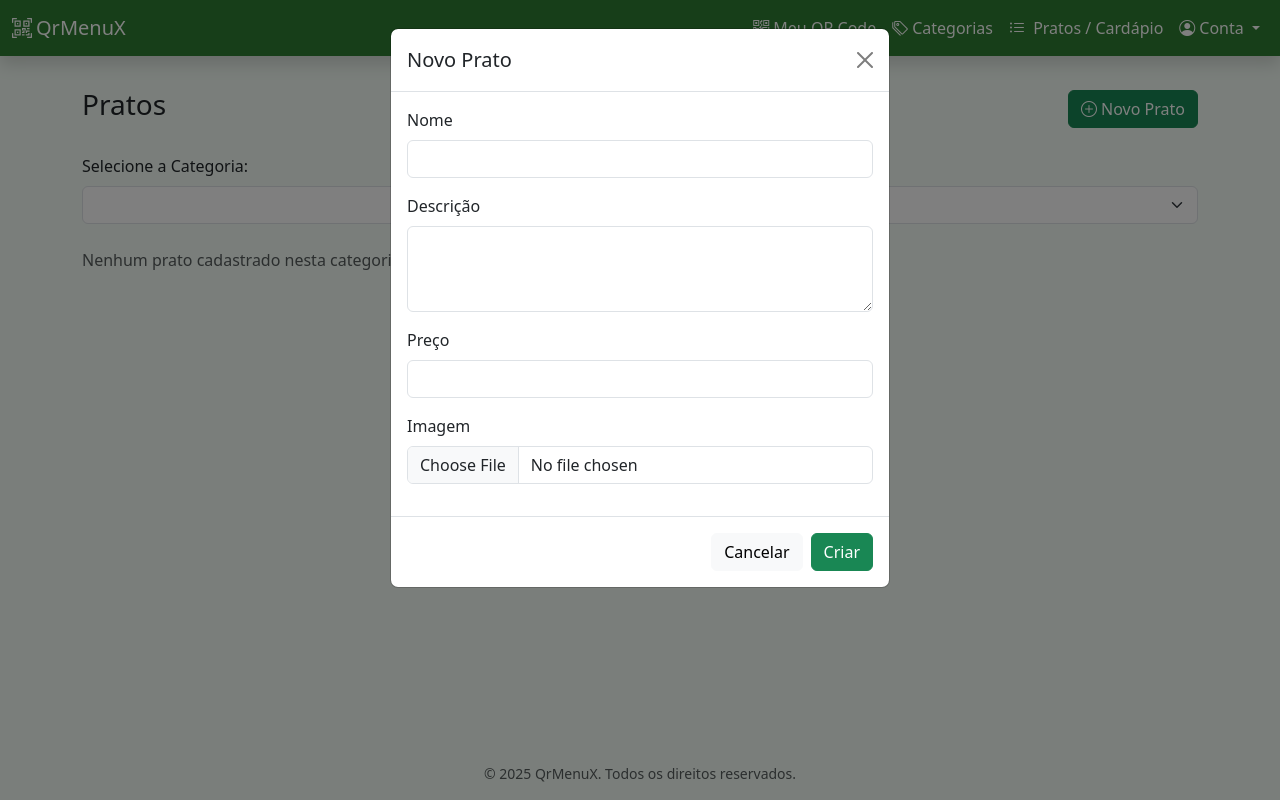
After one commit to Erick0011/QrMenuX, a Flask app: page /dashboard/items in a window 1280 px wide, after a click on "Novo Prato". The commit adds this page. Run offline with Flask 3, Linux system fonts and the light colour scheme; a user stored in the database is signed in; lists and menus that the app fills with data are empty.

Commit message:
Comecando a reforma 16

```diff
--- a/app/routes/dashboard_routes.py
+++ b/app/routes/dashboard_routes.py
@@ -1,14 +1,14 @@
 from flask import Blueprint, render_template, redirect, url_for, request, flash
 from flask_login import login_required, current_user
-from app.models import db, Category, MenuItem
 import os
 from werkzeug.utils import secure_filename
+from app.models import db, Category, MenuItem
+from flask import current_app
+
+
 
 bp = Blueprint("dashboard", __name__, url_prefix="/dashboard")
 
-
-UPLOAD_FOLDER = "app/static/uploads"
-os.makedirs(UPLOAD_FOLDER, exist_ok=True)
 
 @bp.route("/")
 @login_required
@@ -23,20 +23,186 @@ def subscription():
     subscription = restaurant.subscription if restaurant else None
     return render_template("dashboard/subscription.html", subscription=subscription)
 
-@bp.route("/categorias")
+
+
+
+@bp.route("/categories", methods=["GET", "POST"])
 @login_required
-def categories():
+def list_categories():
     restaurant = current_user.restaurant
-    categories = Category.query.filter_by(restaurant_id=restaurant.id).all() if restaurant else []
+    if request.method == "POST":
+        name = request.form.get("name")
+        if name:
+            new_category = Category(name=name.strip(), restaurant=restaurant)
+            db.session.add(new_category)
+            db.session.commit()
+            flash("Categoria criada com sucesso!", "success")
+    categories = Category.query.filter_by(restaurant=restaurant).all()
     return render_template("dashboard/categories.html", categories=categories)
 
-@bp.route("/cardapio")
+@bp.route("/categories/<int:category_id>/toggle")
 @login_required
-def menu():
-    # Exibir itens agrupados por categoria
+def toggle_category(category_id):
+    category = Category.query.get_or_404(category_id)
+    if category.restaurant != current_user.restaurant:
+        flash("Acesso negado.", "danger")
+        return redirect(url_for('category.list_categories'))
+    category.is_active = not category.is_active
+    db.session.commit()
+    flash("Estado da categoria alterado.", "info")
+    return redirect(url_for('dashboard.list_categories'))
+
+@bp.route("/categories/<int:category_id>/delete")
+@login_required
+def delete_category(category_id):
+    category = Category.query.get_or_404(category_id)
+    if category.restaurant != current_user.restaurant:
+        flash("Acesso negado.", "danger")
+        return redirect(url_for('category.list_categories'))
+    db.session.delete(category)
+    db.session.commit()
+    flash("Categoria removida com sucesso!", "warning")
+    return redirect(url_for('dashboard.list_categories'))
+
+@bp.route("/categories/<int:category_id>/edit", methods=["POST"])
+@login_required
+def edit_category(category_id):
+    category = Category.query.get_or_404(category_id)
+    if category.restaurant != current_user.restaurant:
+        flash("Acesso negado.", "danger")
+        return redirect(url_for('dashboard.list_categories'))
+
+    name = request.form.get("name")
+    if name:
+        category.name = name.strip()
+        db.session.commit()
+        flash("Categoria atualizada!", "success")
+    return redirect(url_for('dashboard.list_categories'))
+
+@bp.route("/items", methods=["GET"])
+@login_required
+def list_items():
     restaurant = current_user.restaurant
-    categories = Category.query.filter_by(restaurant_id=restaurant.id).all() if restaurant else []
-    return render_template("dashboard/menu.html", categories=categories)
+    categories = Category.query.filter_by(restaurant=restaurant).all()
+    category_id = request.args.get("category_id", type=int)
+    selected_category = Category.query.get(category_id) if category_id else categories[0] if categories else None
+    items = MenuItem.query.filter_by(category=selected_category).all() if selected_category else []
+    return render_template("dashboard/items.html", categories=categories, selected_category=selected_category, items=items)
+
+@bp.route("/items/create", methods=["POST"])
+@login_required
+def create_item():
+    name = request.form.get("name").strip()
+    description = request.form.get("description")
+    price = request.form.get("price", type=float)
+    category_id = request.form.get("category_id", type=int)
+    image = request.files.get("image")
+
+    category = Category.query.get_or_404(category_id)
+    restaurant = current_user.restaurant
+
+    if category.restaurant != restaurant:
+        flash("Acesso negado.", "danger")
+        return redirect(url_for('dashboard.list_items'))
+
+    filename = None
+    if image and name:
+        # Criar nome seguro para o arquivo com base no nome do prato
+        ext = os.path.splitext(image.filename)[1]  # ex: '.jpg'
+        safe_name = secure_filename(name.lower().replace(" ", "_")) + ext
+
+        # Pasta com o nome (slug) do restaurante
+        folder = os.path.join("static", "uploads", restaurant.slug)
+        os.makedirs(folder, exist_ok=True)  # cria se não existir
+
+        filepath = os.path.join(folder, safe_name)
+        image.save(filepath)
+
+        # Caminho relativo salvo no banco
+        filename = f"{restaurant.slug}/{safe_name}"
+
+    new_item = MenuItem(
+        name=name,
+        description=description,
+        price=price,
+        image_filename=filename,
+        category=category
+    )
+
+    db.session.add(new_item)
+    db.session.commit()
+    flash("Prato criado com sucesso!", "success")
+    return redirect(url_for('dashboard.list_items', category_id=category_id))
+
+@bp.route("/items/edit/<int:item_id>", methods=["POST"])
+@login_required
+def edit_item(item_id):
+    item = MenuItem.query.get_or_404(item_id)
+    restaurant = current_user.restaurant
+
+    if item.category.restaurant != restaurant:
+        flash("Acesso negado.", "danger")
+        return redirect(url_for('dashboard.list_items'))
+
+    name = request.form.get("name").strip()
+    description = request.form.get("description")
+    price = request.form.get("price", type=float)
+    category_id = request.form.get("category_id", type=int)
+    image = request.files.get("image")
+
+    new_category = Category.query.get_or_404(category_id)
+    if new_category.restaurant != restaurant:
+        flash("Categoria inválida.", "danger")
+        return redirect(url_for('dashboard.list_items'))
+
+    item.name = name
+    item.description = description
+    item.price = price
+    item.category = new_category
+
+    if image and name:
+        ext = os.path.splitext(image.filename)[1]  # ex: .jpg, .png
+        safe_name = secure_filename(name.lower().replace(" ", "_")) + ext
+
+        folder = os.path.join("static", "uploads", restaurant.slug)
+        os.makedirs(folder, exist_ok=True)
+
+        filepath = os.path.join(folder, safe_name)
+        image.save(filepath)
+
+        item.image_filename = f"{restaurant.slug}/{safe_name}"
+
+    db.session.commit()
+    flash("Prato atualizado com sucesso!", "success")
+    return redirect(url_for('dashboard.list_items', category_id=category_id))
+
+
+@bp.route("/items/<int:item_id>/toggle")
+@login_required
+def toggle_item(item_id):
+    item = MenuItem.query.get_or_404(item_id)
+    if item.category.restaurant != current_user.restaurant:
+        flash("Acesso negado.", "danger")
+        return redirect(url_for('dashboard.list_items'))
+
+    item.is_active = not item.is_active
+    db.session.commit()
+    flash("Estado do prato alterado.", "info")
+    return redirect(url_for('dashboard.list_items', category_id=item.category.id))
+
+@bp.route("/items/<int:item_id>/delete")
+@login_required
+def delete_item(item_id):
+    item = MenuItem.query.get_or_404(item_id)
+    if item.category.restaurant != current_user.restaurant:
+        flash("Acesso negado.", "danger")
+        return redirect(url_for('dashboard.list_items'))
+
+    db.session.delete(item)
+    db.session.commit()
+    flash("Prato excluído com sucesso!", "warning")
+    return redirect(url_for('dashboard.list_items', category_id=item.category.id))
+
 
 @bp.route("/perfil")
 @login_required
--- a/app/templates/dashboard/dashboard_base.html
+++ b/app/templates/dashboard/dashboard_base.html
@@ -2,7 +2,7 @@
 <html lang="pt">
 <head>
   <meta charset="UTF-8">
-  <title>{% block title %}QrMenuX - Painel{% endblock %}</title>
+  <title>QrMenuX -{% block title %} Painel{% endblock %}</title>
   <meta name="viewport" content="width=device-width, initial-scale=1">
   <!-- Bootstrap -->
   <link href="https://cdn.jsdelivr.net/npm/bootstrap@5.3.0/dist/css/bootstrap.min.css" rel="stylesheet">
@@ -35,7 +35,7 @@
   </style>
 </head>
 <body>
-
+  {% include 'modal.html' %}
   <!-- Navbar -->
   <nav class="navbar navbar-expand-lg navbar-dark shadow">
     <div class="container-fluid">
@@ -51,19 +51,19 @@
 
           <li class="nav-item">
             <a class="nav-link" href="{{ url_for('dashboard.subscription') }}">
-              <i class="bi bi-shop me-1"></i>Assinatura
+              <i class="bi bi-qr-code"></i> Meu QR Code
             </a>
           </li>
 
           <li class="nav-item">
-            <a class="nav-link" href="{{ url_for('dashboard.categories') }}">
+            <a class="nav-link" href="{{ url_for('dashboard.list_categories') }}">
               <i class="bi bi-tags me-1"></i>Categorias
             </a>
           </li>
 
           <li class="nav-item">
-            <a class="nav-link" href="{{ url_for('dashboard.menu') }}">
-              <i class="bi bi-list-ul me-1"></i>Cardápio
+            <a class="nav-link" href="{{ url_for('dashboard.list_items') }}">
+              <i class="bi bi-list-ul me-1"></i> Pratos / Cardápio
             </a>
           </li>
 
@@ -73,6 +73,7 @@
             </a>
             <ul class="dropdown-menu dropdown-menu-end">
               <li><a class="dropdown-item" href="{{ url_for('dashboard.profile') }}">Perfil</a></li>
+              <li><a class="dropdown-item" href="{{ url_for('dashboard.subscription') }}">Assinatura</a></li>
               <li><a class="dropdown-item" href="{{ url_for('auth.logout') }}">Sair</a></li>
             </ul>
           </li>
--- a/app/templates/dashboard/index.html
+++ b/app/templates/dashboard/index.html
@@ -1,4 +1,6 @@
 {% extends "dashboard/dashboard_base.html" %}
+{% block title %} Incio {% endblock %}
+
 {% block content %}
   <h2>Bem-vindo ao seu painel</h2>
       <p>Gerencie seu cardápio digital com facilidade.</p>
--- /dev/null
+++ b/app/templates/dashboard/items.html
@@ -0,0 +1,136 @@
+{% extends "dashboard/dashboard_base.html" %}
+{% block title %}Pratos{% endblock %}
+
+{% block content %}
+<div class="d-flex justify-content-between align-items-center mb-4">
+  <h3>Pratos</h3>
+  <button class="btn btn-success" data-bs-toggle="modal" data-bs-target="#createItemModal">
+    <i class="bi bi-plus-circle"></i> Novo Prato
+  </button>
+</div>
+
+<!-- Dropdown de Categorias -->
+<div class="mb-4">
+  <form method="GET" action="{{ url_for('dashboard.list_items') }}">
+    <label for="categorySelect" class="form-label">Selecione a Categoria:</label>
+    <div class="input-group">
+      <select class="form-select" id="categorySelect" name="category_id" onchange="this.form.submit()">
+        {% for category in categories %}
+          <option value="{{ category.id }}" {% if category.id == selected_category.id %}selected{% endif %}>
+            {{ category.name }}
+          </option>
+        {% endfor %}
+      </select>
+    </div>
+  </form>
+</div>
+
+<!-- Listagem de Pratos -->
+<div class="row">
+  {% for item in items %}
+    <div class="col-md-6 col-lg-4 mb-3">
+      <div class="card h-100 shadow-sm">
+        {% if item.image_filename %}
+          <img src="{{ url_for('static', filename='uploads/' + item.image_filename) }}" class="card-img-top" alt="{{ item.name }}">
+        {% endif %}
+        <div class="card-body">
+          <h5 class="card-title">{{ item.name }}</h5>
+          <p class="card-text">{{ item.description }}</p>
+          <p class="card-text"><strong>Preço:</strong> Kz {{ item.price }}</p>
+          <span class="badge bg-{{ 'success' if item.is_active else 'secondary' }}">
+            {{ 'Ativo' if item.is_active else 'Inativo' }}
+          </span>
+          <div class="mt-3 d-flex justify-content-between">
+            <button class="btn btn-outline-primary btn-sm" data-bs-toggle="modal"
+              data-bs-target="#editItemModal{{ item.id }}">Editar</button>
+            <a href="{{ url_for('dashboard.toggle_item', item_id=item.id) }}"
+               class="btn btn-outline-secondary btn-sm">
+              {{ 'Desativar' if item.is_active else 'Ativar' }}
+            </a>
+            <a href="{{ url_for('dashboard.delete_item', item_id=item.id) }}"
+               class="btn btn-outline-danger btn-sm"
+               onclick="return confirm('Deseja realmente excluir este prato?');">
+              Excluir
+            </a>
+          </div>
+        </div>
+      </div>
+    </div>
+
+    <!-- Modal de Edição -->
+    <div class="modal fade" id="editItemModal{{ item.id }}" tabindex="-1"
+         aria-labelledby="editItemModalLabel{{ item.id }}" aria-hidden="true">
+      <div class="modal-dialog">
+        <form method="POST" action="{{ url_for('dashboard.edit_item', item_id=item.id) }}" enctype="multipart/form-data" class="modal-content">
+          <div class="modal-header">
+            <h5 class="modal-title" id="editItemModalLabel{{ item.id }}">Editar Prato</h5>
+            <button type="button" class="btn-close" data-bs-dismiss="modal" aria-label="Fechar"></button>
+          </div>
+          <div class="modal-body">
+            <div class="mb-3">
+              <label for="editName{{ item.id }}" class="form-label">Nome</label>
+              <input type="text" name="name" id="editName{{ item.id }}" class="form-control"
+                     value="{{ item.name }}" required>
+            </div>
+            <div class="mb-3">
+              <label for="editDescription{{ item.id }}" class="form-label">Descrição</label>
+              <textarea name="description" id="editDescription{{ item.id }}" class="form-control" rows="3">{{ item.description }}</textarea>
+            </div>
+            <div class="mb-3">
+              <label for="editPrice{{ item.id }}" class="form-label">Preço</label>
+              <input type="number" name="price" id="editPrice{{ item.id }}" class="form-control"
+                     value="{{ item.price }}" step="0.01" required>
+            </div>
+            <div class="mb-3">
+              <label for="editImage{{ item.id }}" class="form-label">Imagem</label>
+              <input type="file" name="image" id="editImage{{ item.id }}" class="form-control">
+            </div>
+          </div>
+          <div class="modal-footer">
+            <button type="button" class="btn btn-light" data-bs-dismiss="modal">Cancelar</button>
+            <button type="submit" class="btn btn-primary">Salvar Alterações</button>
+          </div>
+        </form>
+      </div>
+    </div>
+  {% else %}
+    <p class="text-muted">Nenhum prato cadastrado nesta categoria.</p>
+  {% endfor %}
+</div>
+
+<!-- Modal de Criação -->
+<div class="modal fade" id="createItemModal" tabindex="-1" aria-labelledby="createItemModalLabel"
+     aria-hidden="true">
+  <div class="modal-dialog">
+    <form method="POST" action="{{ url_for('dashboard.create_item') }}" enctype="multipart/form-data" class="modal-content">
+      <div class="modal-header">
+        <h5 class="modal-title" id="createItemModalLabel">Novo Prato</h5>
+        <button type="button" class="btn-close" data-bs-dismiss="modal" aria-label="Fechar"></button>
+      </div>
+      <div class="modal-body">
+        <div class="mb-3">
+          <label for="itemName" class="form-label">Nome</label>
+          <input type="text" class="form-control" name="name" id="itemName" required>
+        </div>
+        <div class="mb-3">
+          <label for="itemDescription" class="form-label">Descrição</label>
+          <textarea class="form-control" name="description" id="itemDescription" rows="3"></textarea>
+        </div>
+        <div class="mb-3">
+          <label for="itemPrice" class="form-label">Preço</label>
+          <input type="number" class="form-control" name="price" id="itemPrice" step="0.01" required>
+        </div>
+        <div class="mb-3">
+          <label for="itemImage" class="form-label">Imagem</label>
+          <input type="file" class="form-control" name="image" id="itemImage">
+        </div>
+        <input type="hidden" name="category_id" value="{{ selected_category.id }}">
+      </div>
+      <div class="modal-footer">
+        <button type="button" class="btn btn-light" data-bs-dismiss="modal">Cancelar</button>
+        <button type="submit" class="btn btn-success">Criar</button>
+      </div>
+    </form>
+  </div>
+</div>
+{% endblock %}
```
Also changed, not shown: app/templates/dashboard/categories.html (added, +91 -0 lines), app/templates/dashboard/new_item.html (deleted, +0 -27 lines), instance/QrMenuX.db (deleted), 1 other file.
